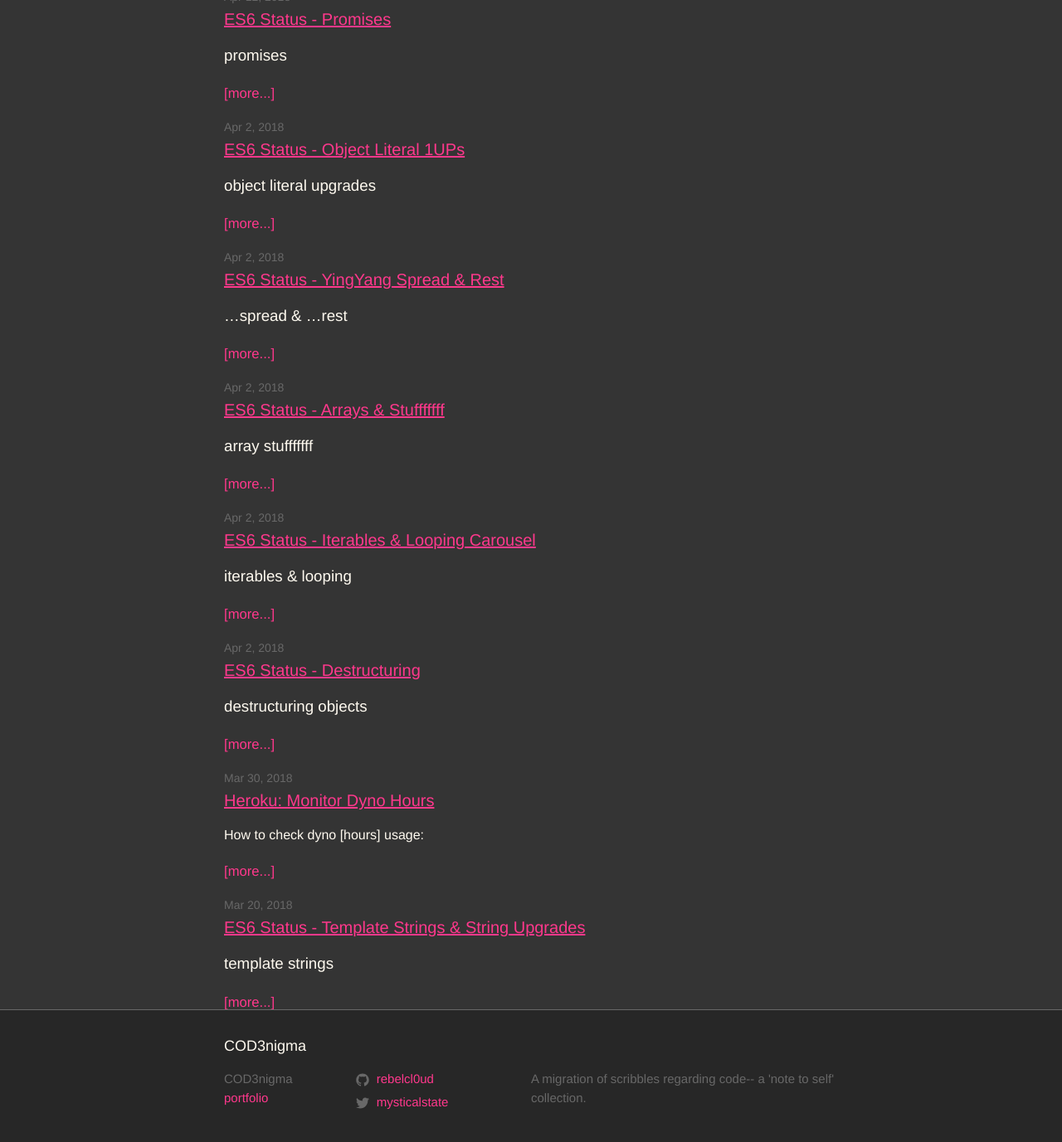
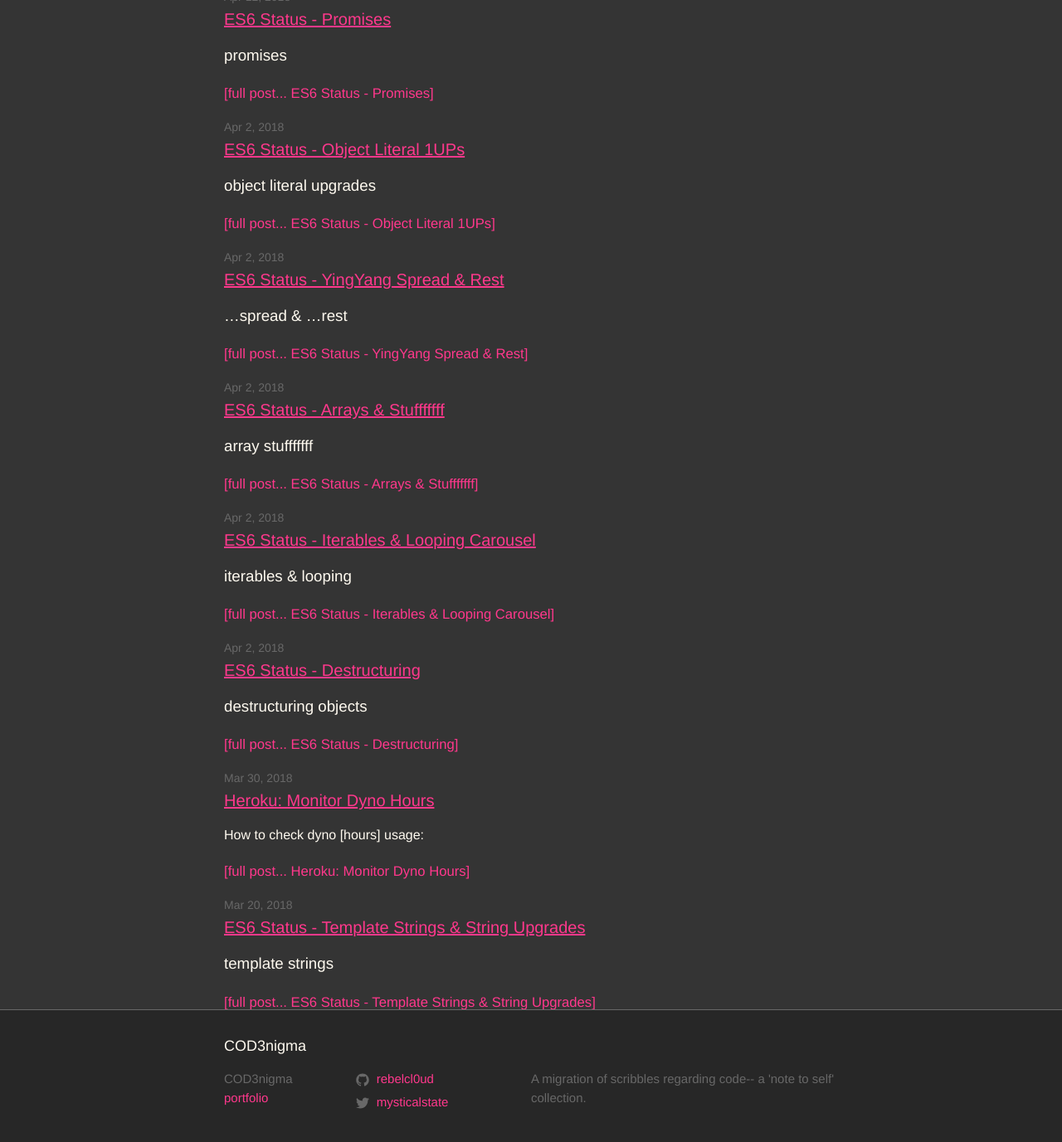
Before and after one commit to rebelcl0ud/blog, a Jekyll site: the page built from index.md, in a window 1280 px wide and 1400 px high, scrolled down 2938 px. Shown: the top 1377 px of the window at 83% size. Built offline with Jekyll 4.4.1, drawn with Linux system fonts in a browser that asks for light colours; some of the changed text lies outside the part shown.

Commit message:
in the spirit of accessibility-- added a more descriptive link text to access full posts, link under post snippets

```diff
--- a/_layouts/home.html
+++ b/_layouts/home.html
@@ -16,7 +16,7 @@ layout: default
 
       <p>
         {{ post.excerpt }}
-        <a class="post-link" href="{{ post.url | relative_url }}"><small>[more...]</small></a>
+        <a class="post-link" href="{{ post.url | relative_url }}"><small>[full post... {{ post.title | escape }}]</small></a>
       </p>
     {% endfor %}
     <p class="rss-subscribe">subscribe <a href="{{ "/feed.xml" | relative_url }}">via RSS</a></p>
```
